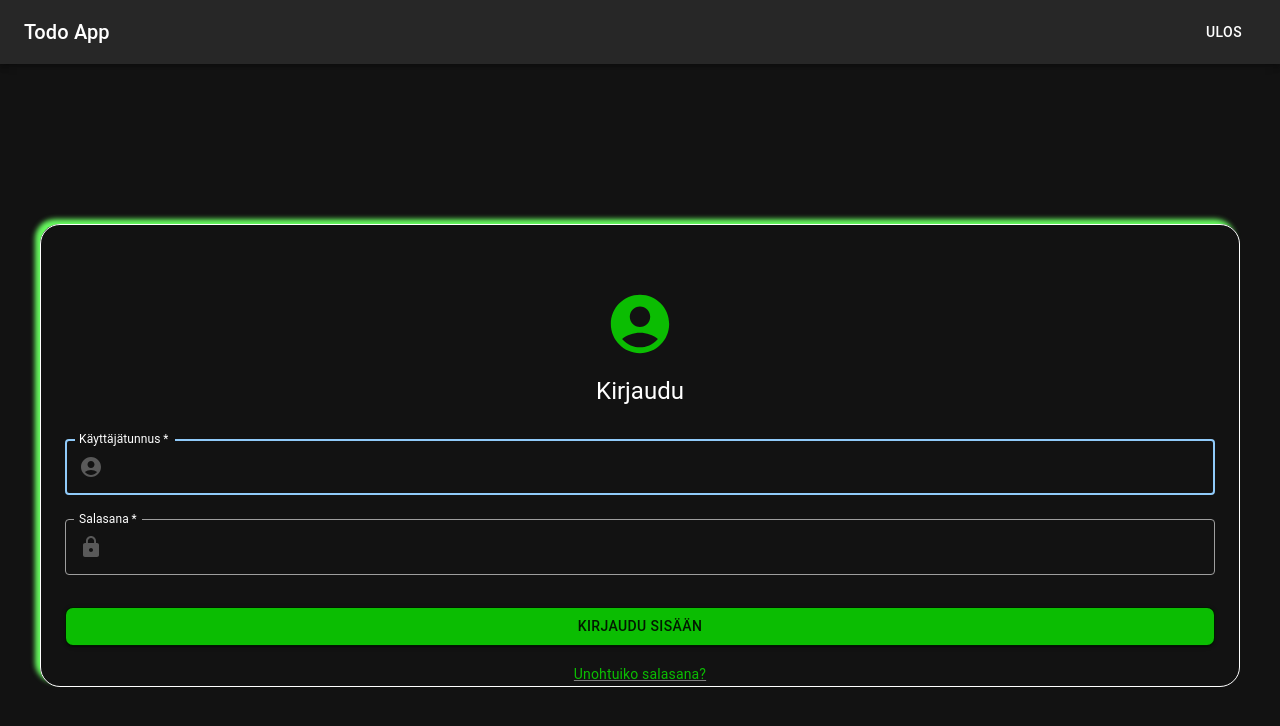
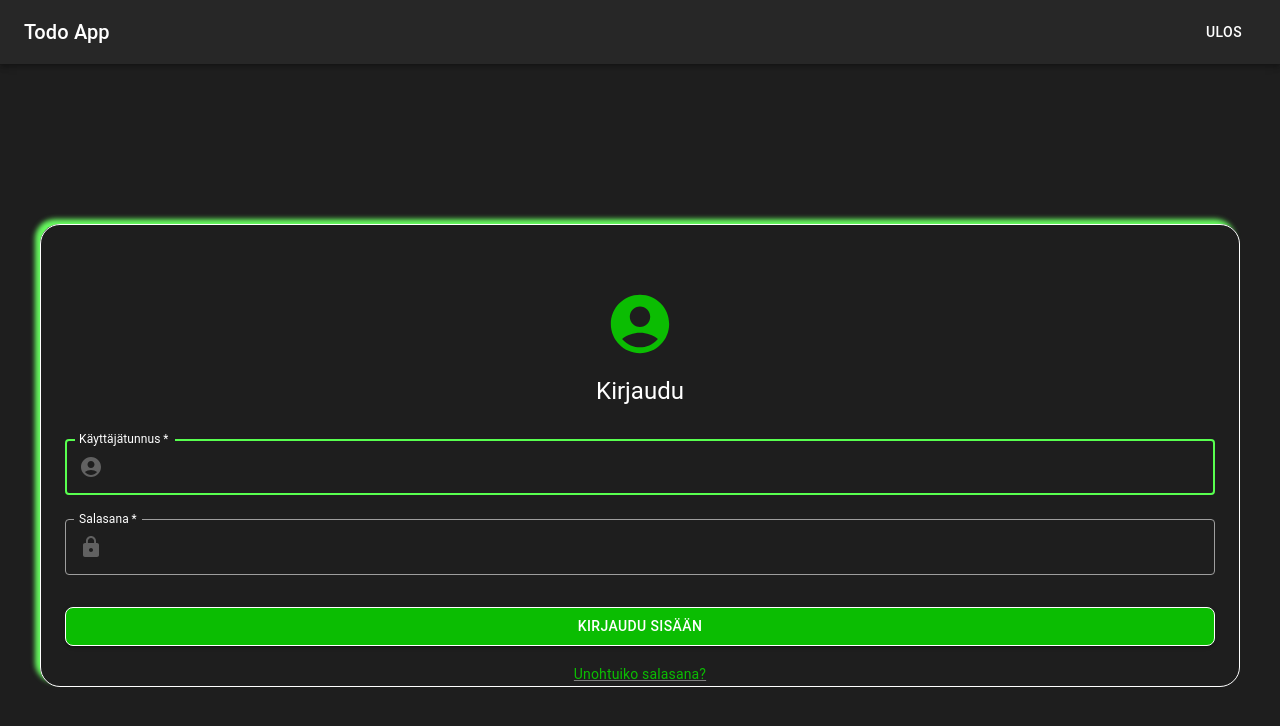
Before and after one commit to Timo-Turtiainen/todo-app, a React (Vite) app in the folder client/: page / in a window 1280 px wide. Shown: the top 726 px of the page. Built offline with nearby package versions, Linux system fonts and the light colour scheme; no server answers.

Commit message:
improved theme code

```diff
--- a/client/package.json
+++ b/client/package.json
@@ -17,8 +17,10 @@
     "@reduxjs/toolkit": "^2.2.4",
     "axios": "^1.6.8",
     "date-fns": "^3.6.0",
+    "i18next": "^23.11.5",
     "react": "^18.2.0",
     "react-dom": "^18.2.0",
+    "react-i18next": "^14.1.1",
     "react-icons": "^5.2.0",
     "react-redux": "^9.1.2",
     "react-router-dom": "^6.23.1",
--- a/client/src/components/Header.jsx
+++ b/client/src/components/Header.jsx
@@ -4,6 +4,7 @@ import { useDispatch, useSelector } from 'react-redux'
 
 import loginService from '../service/loginService'
 import { setUser } from '../reducers/userSlice'
+import { darkTheme } from './Theme'
 
 /**
  * Header component renders the header of the Todo App.
@@ -15,7 +16,7 @@ function Header() {
   const dispatch = useDispatch()
   const navigate = useNavigate()
 
-  const user = useSelector((state) => state.user)
+  const user = useSelector(state => state.user)
 
   /**
    * Function to handle user sign-out.
@@ -38,8 +39,7 @@ function Header() {
           <Button
             onClick={() => signOut()}
             color='inherit'
-            sx={{ '&:hover': { color: '#58ff4f' } }}
-          >
+            sx={{ '&:hover': { color: darkTheme.palette.primary.dark } }}>
             Ulos
           </Button>
         </Toolbar>
--- a/client/src/components/LoginForm.jsx
+++ b/client/src/components/LoginForm.jsx
@@ -13,6 +13,7 @@ import { useNavigate } from 'react-router-dom'
 import { useDispatch } from 'react-redux'
 
 import { loginUser } from '../reducers/userSlice'
+import { darkTheme } from './Theme'
 
 /**
  * CustomTextField is a styled component that customizes the appearance of a TextField.
@@ -27,15 +28,15 @@ const CustomTextField = styled(TextField)(({ theme }) => ({
       backgroundColor: 'inherit',
     },
     '&:hover fieldset': {
-      borderColor: theme.palette.activeBorder, // Border color on hover
+      borderColor: theme.palette.primary.dark, // Border color on hover
     },
     '&.Mui-focused fieldset': {
-      borderColor: theme.palette.activeBorder, // Border color when focused
+      borderColor: theme.palette.primary.dark, // Border color when focused
     },
   },
   '& .MuiInputLabel-root': {
     color: '#fff', // Label color
-    '&.Mui-focused': { color: '#fff' },
+    '&.Mui-focused': { color: darkTheme.palette.text.primary },
   },
 }))
 
@@ -71,20 +72,20 @@ function LoginForm() {
         marginTop: 20,
         border: 1,
         borderRadius: 5,
-        borderColor: '#fff',
-        boxShadow: '-5px -5px 5px  #67fa5f',
+        borderColor: darkTheme.palette.primary.contrastText,
+        boxShadow: `-5px -5px 5px  ${darkTheme.palette.background.boxShadow}`,
         width: '100%',
-      }}
-    >
+      }}>
       <Box
         sx={{
           marginTop: 8,
           display: 'flex',
           flexDirection: 'column',
           alignItems: 'center',
-        }}
-      >
-        <AccountCircle sx={{ fontSize: '70px', color: '#0bbd02' }} />
+        }}>
+        <AccountCircle
+          sx={{ fontSize: '70px', color: darkTheme.palette.primary.light }}
+        />
         <Typography component='h1' variant='h5' sx={{ mt: 2 }}>
           Kirjaudu
         </Typography>
@@ -131,23 +132,25 @@ function LoginForm() {
               mb: 2,
               border: 1,
               borderRadius: 2,
-              backgroundColor: '#0bbd02',
-              '&:hover': { backgroundColor: '#58ff4f' },
+              backgroundColor: darkTheme.palette.primary.light,
+              '&:hover': {
+                backgroundColor: darkTheme.palette.primary.dark,
+              },
             }}
-            onClick={handleLogin}
-          >
+            onClick={handleLogin}>
             Kirjaudu sisään
           </Button>
           <Typography component='div' align='center'>
             <Link
               sx={{
-                color: '#0bbd02',
+                color: darkTheme.palette.primary.light,
                 textDecorationColor: 'gray',
-                '&:hover': { textDecorationColor: '#0bbd02' },
+                '&:hover': {
+                  textDecorationColor: darkTheme.palette.primary.light,
+                },
               }}
               href='#'
-              variant='body2'
-            >
+              variant='body2'>
               Unohtuiko salasana?
             </Link>
             {/** ADD Link "create " */}
--- a/client/src/components/Notification.jsx
+++ b/client/src/components/Notification.jsx
@@ -7,6 +7,7 @@ import {
   DialogTitle,
   styled,
 } from '@mui/material'
+import { darkTheme } from './Theme'
 
 /**
  * CustomButton is a styled button component with customized styles for different states.
@@ -17,9 +18,9 @@ import {
  */
 const CustomButton = styled(Button)(({ theme }) => ({
   backgroundColor: theme.palette.background.paper,
-  color: '#fff',
+  color: darkTheme.palette.text.primary,
   '&:hover': {
-    backgroundColor: theme.palette.selected,
+    backgroundColor: theme.palette.primary.light,
   },
   '&.Mui-disabled': {
     backgroundColor: theme.palette.action.disabledBackground,
@@ -42,8 +43,7 @@ function Notification({ open, handleClose, confirmDelete, todoToDelete }) {
       open={open}
       onClose={handleClose}
       aria-labelledby='alert-dialog-title'
-      aria-describedby='alert-dialog-description'
-    >
+      aria-describedby='alert-dialog-description'>
       <DialogTitle id='alert-dialog-title'>
         {'Olet poistamassa tehtävää'}
       </DialogTitle>
--- a/client/src/components/Theme.jsx
+++ b/client/src/components/Theme.jsx
@@ -6,10 +6,26 @@ import { createTheme } from '@mui/material'
 export const darkTheme = createTheme({
   palette: {
     mode: 'dark',
-    activeGreen: '#58ff4f',
-    primaryGreen: '#0bbd02',
+    primary: {
+      main: '#0bbd02',
+      dark: '#58ff4f',
+      light: '#0bbd02',
+      contrastText: '#ffffff',
+    },
+    secondary: {
+      main: '#0bbd02',
+      dark: '',
+      light: '',
+      contrastText: '#000000',
+    },
     background: {
+      default: '#1e1e1e',
       paper: '#121212',
+      boxShadow: '#67fa5f',
+    },
+    text: {
+      primary: '#ffffff',
+      secondary: '#000000',
     },
   },
 })
--- a/client/src/components/TodoForm.jsx
+++ b/client/src/components/TodoForm.jsx
@@ -20,6 +20,7 @@ import {
   setSelectedTask,
   setPriority,
 } from '../reducers/todoSlice'
+import { darkTheme } from './Theme'
 
 /**
  * CustomTextField is a styled component that customizes the appearance of a TextField.
@@ -34,15 +35,15 @@ const CustomTextField = styled(TextField)(({ theme }) => ({
       borderColor: theme.palette.grey[500], // Default border color
     },
     '&:hover fieldset': {
-      borderColor: theme.palette.activeBorder, // Border color on hover
+      borderColor: theme.palette.primary.dark, // Border color on hover
     },
     '&.Mui-focused fieldset': {
-      borderColor: theme.palette.activeBorder, // Border color when focused
+      borderColor: theme.palette.primary.dark, // Border color when focused
     },
   },
   '& .MuiInputLabel-root': {
-    color: '#fff', // Label color
-    '&.Mui-focused': { color: '#fff' },
+    color: theme.palette.text.primary, // Label color
+    '&.Mui-focused': { color: theme.palette.text.primary },
   },
 }))
 
@@ -55,13 +56,13 @@ const CustomTextField = styled(TextField)(({ theme }) => ({
  */
 function TodoForm({ buttonLabel, setButtonLabel }) {
   const dispatch = useDispatch()
-  const user = useSelector((state) => state.user)
-  const todos = useSelector((state) => state.todo.todos)
-  const taskInput = useSelector((state) => state.todo.taskInput)
-  const description = useSelector((state) => state.todo.description)
-  const selectedTask = useSelector((state) => state.todo.selectedTask)
-  const priority = useSelector((state) => state.todo.priority)
-  const timestamp = useSelector((state) => state.todo.selectedDay)
+  const user = useSelector(state => state.user)
+  const todos = useSelector(state => state.todo.todos)
+  const taskInput = useSelector(state => state.todo.taskInput)
+  const description = useSelector(state => state.todo.description)
+  const selectedTask = useSelector(state => state.todo.selectedTask)
+  const priority = useSelector(state => state.todo.priority)
+  const timestamp = useSelector(state => state.todo.selectedDay)
   const selectedDay = new Date(timestamp)
 
   /**
@@ -91,7 +92,7 @@ function TodoForm({ buttonLabel, setButtonLabel }) {
           )
           dispatch(
             setTodos(
-              todos.map((todo) => {
+              todos.map(todo => {
                 if (todo.id === updatedTodo.id) {
                   return updatedTodo
                 } else {
@@ -147,7 +148,7 @@ function TodoForm({ buttonLabel, setButtonLabel }) {
   }
 
   return (
-    <form onSubmit={(e) => handleSubmit(e)}>
+    <form onSubmit={e => handleSubmit(e)}>
       <Box display={'flex'} my={4} px={5}>
         <CustomTextField
           label='Lisää tehtävä'
@@ -168,16 +169,16 @@ function TodoForm({ buttonLabel, setButtonLabel }) {
           maxRows={4}
         />
 
-        <FormControl sx={{ minWidth: 120, color: '#fff' }}>
+        <FormControl
+          sx={{ minWidth: 120, color: darkTheme.palette.text.primary }}>
           <InputLabel
             id='priority-label'
             sx={{
-              color: '#ffffff', // Change label color when focused
+              color: darkTheme.palette.text.primary, // Change label color when focused
               '&.Mui-focused': {
-                color: '#ffffff', // Label color when focused
+                color: darkTheme.palette.text.primary, // Label color when focused
               },
-            }}
-          >
+            }}>
             Prioriteetti
           </InputLabel>
           <Select
@@ -190,17 +191,16 @@ function TodoForm({ buttonLabel, setButtonLabel }) {
               color: '#fff', // Text color
               '&:hover': {
                 '& fieldset': {
-                  borderColor: '#58ff4f !important', // Border color on hover
+                  borderColor: `${darkTheme.palette.primary.dark} !important`, // Border color on hover
                 },
               },
               '& fieldset': {
                 borderColor: '#ccc', // Default border color
               },
               '&.Mui-focused fieldset': {
-                borderColor: '#58ff4f !important', // Border color when focused
+                borderColor: `${darkTheme.palette.primary.dark} !important`, // Border color when focused
               },
-            }}
-          >
+            }}>
             <MenuItem value='Matala'>Matala</MenuItem>
             <MenuItem value='Normaali'>Normaali</MenuItem>
             <MenuItem value='Korkea'>Korkea</MenuItem>
@@ -211,11 +211,13 @@ function TodoForm({ buttonLabel, setButtonLabel }) {
           style={{ borderRadius: '0 20px 20px 0' }}
           type='submit'
           sx={{
-            backgroundColor: '#0bbd02',
-            '&:hover': { backgroundColor: '#58ff4f' },
+            backgroundColor: darkTheme.palette.primary.light,
+            '&:hover': {
+              backgroundColor: darkTheme.palette.primary.dark,
+              color: darkTheme.palette.text.secondary,
+            },
             maxHeight: '56px',
-          }}
-        >
+          }}>
           {buttonLabel}
         </Button>
       </Box>
```
Also changed, not shown: client/src/components/Calendar.jsx (+16 -9 lines), client/src/components/ShowMenu.jsx (+5 -6 lines), client/src/components/TodoItem.jsx (+18 -14 lines), 2 other files (tests, documents, lock files or other folders).
